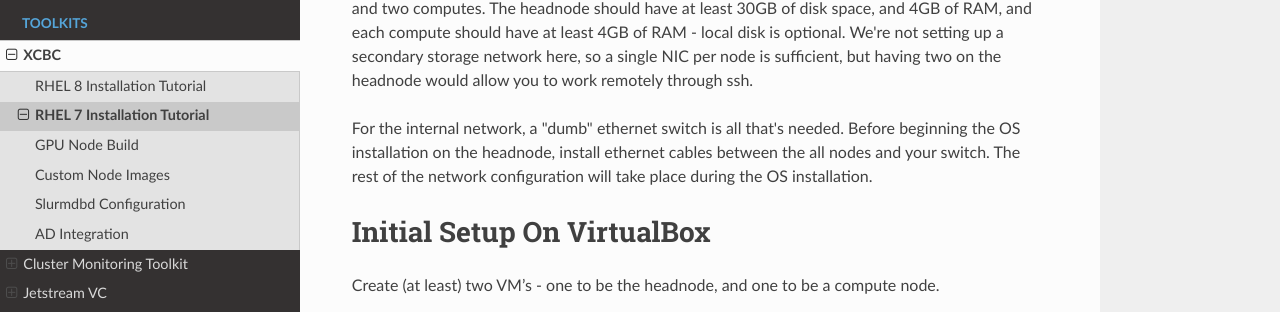
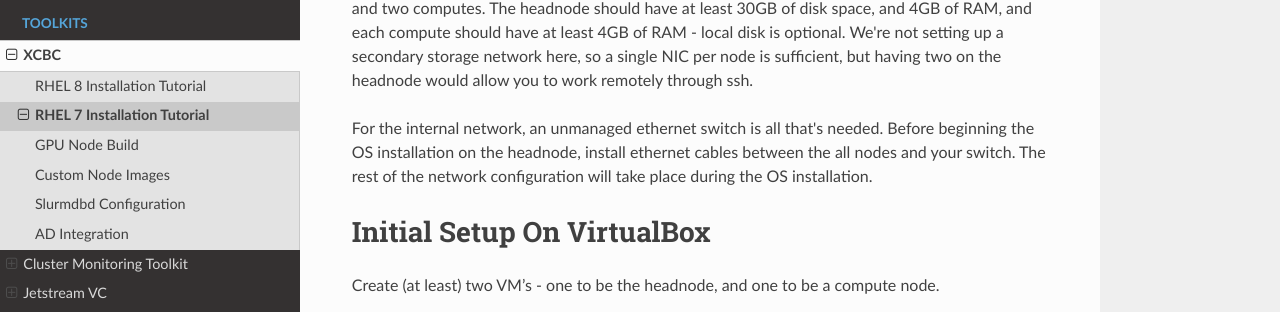
Before and after one commit to access-ci-org/Toolkit-Docs, an MkDocs documentation site: the page built from docs/toolkits/xcbc-installation.md, in a window 1280 px wide and 900 px high, scrolled down 1599 px. Shown: the part 139-451 px from the top of the window. Built offline with MkDocs 1.6.1, drawn with Linux system fonts in a browser that asks for light colours; nearby versions of some CDN libraries; old or Windows-style settings are respelled for this version of MkDocs; some of the changed text lies outside the part shown.

Commit message:
Changing words and phrasing that is outdated.

```diff
--- a/docs/toolkits/xcbc-installation.md
+++ b/docs/toolkits/xcbc-installation.md
@@ -84,7 +84,7 @@ One for the headnode, and two computes. The headnode should have at least
 storage network here, so a single NIC per node is sufficient, but having two
 on the headnode would allow you to work remotely through ssh.
 
-For the internal network, a "dumb" ethernet switch is all that's needed.
+For the internal network, an unmanaged ethernet switch is all that's needed.
 Before beginning the OS installation on the headnode, install ethernet
 cables between the all nodes and your switch. The rest of the network
 configuration will take place during the OS installation.
```
Also changed, not shown: other parts of docs/toolkits/xcbc-installation.md (+2 -2 lines), docs/toolkits/xcbc-2.0-installation.md (+3 -3 lines).
